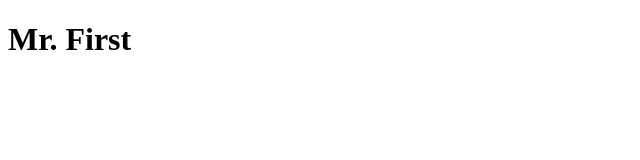
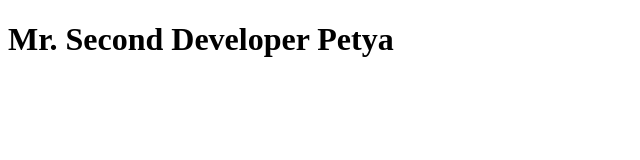
Before and after one commit to Usnie/three-devs, a plain HTML site: page index.html in a window 1280 px wide. Shown: the whole page, without its empty margins (0-640 px from the left). Drawn offline with Linux system fonts and the light colour scheme.

Commit message:
Second: adding apeal

```diff
--- a/index.html
+++ b/index.html
@@ -7,6 +7,6 @@
   <title>Document</title>
 </head>
 <body>
-  <h1>Mr. First</h1>
+  <h1>Mr. Second Developer Petya</h1>
 </body>
 </html>
```
